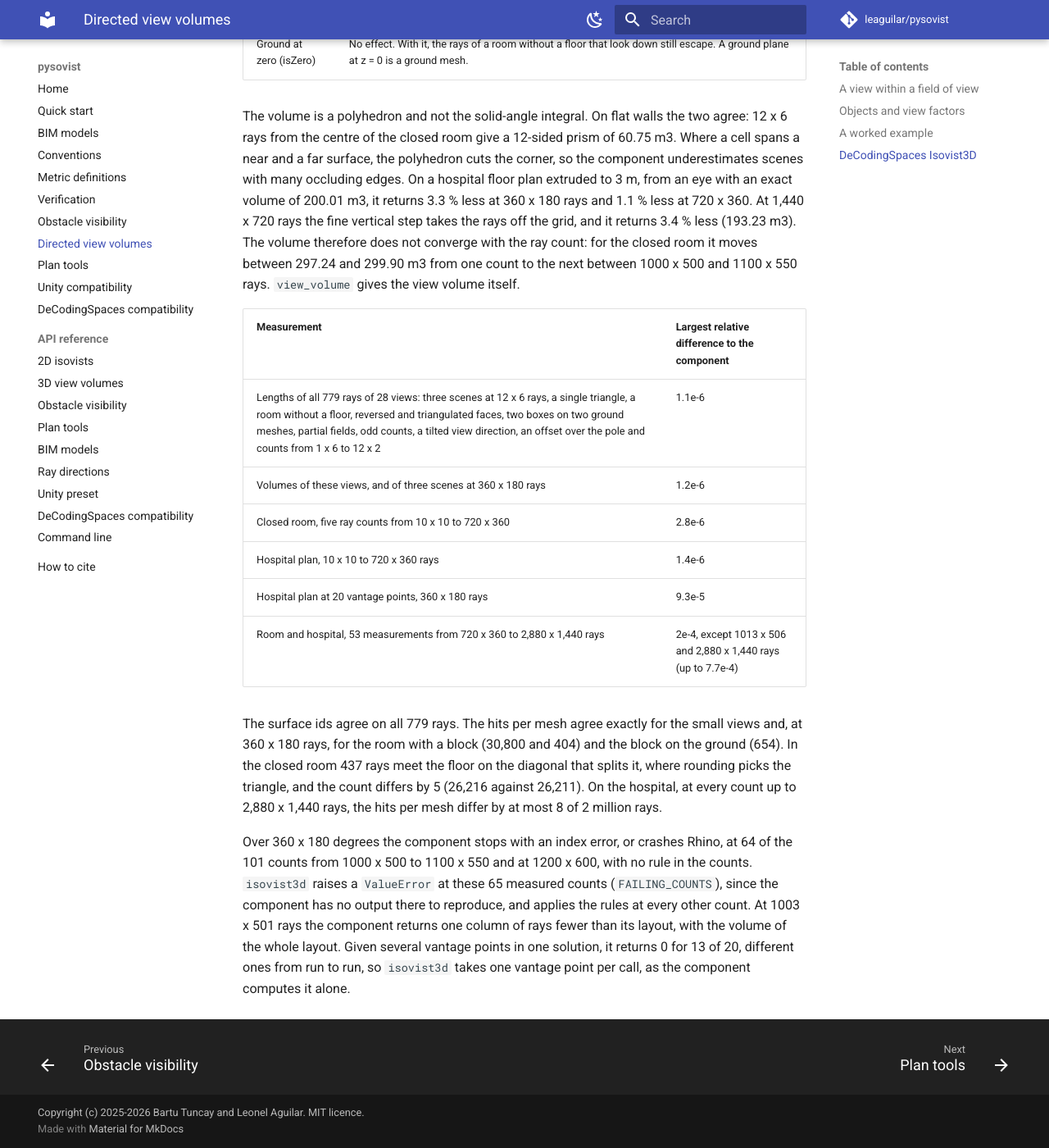
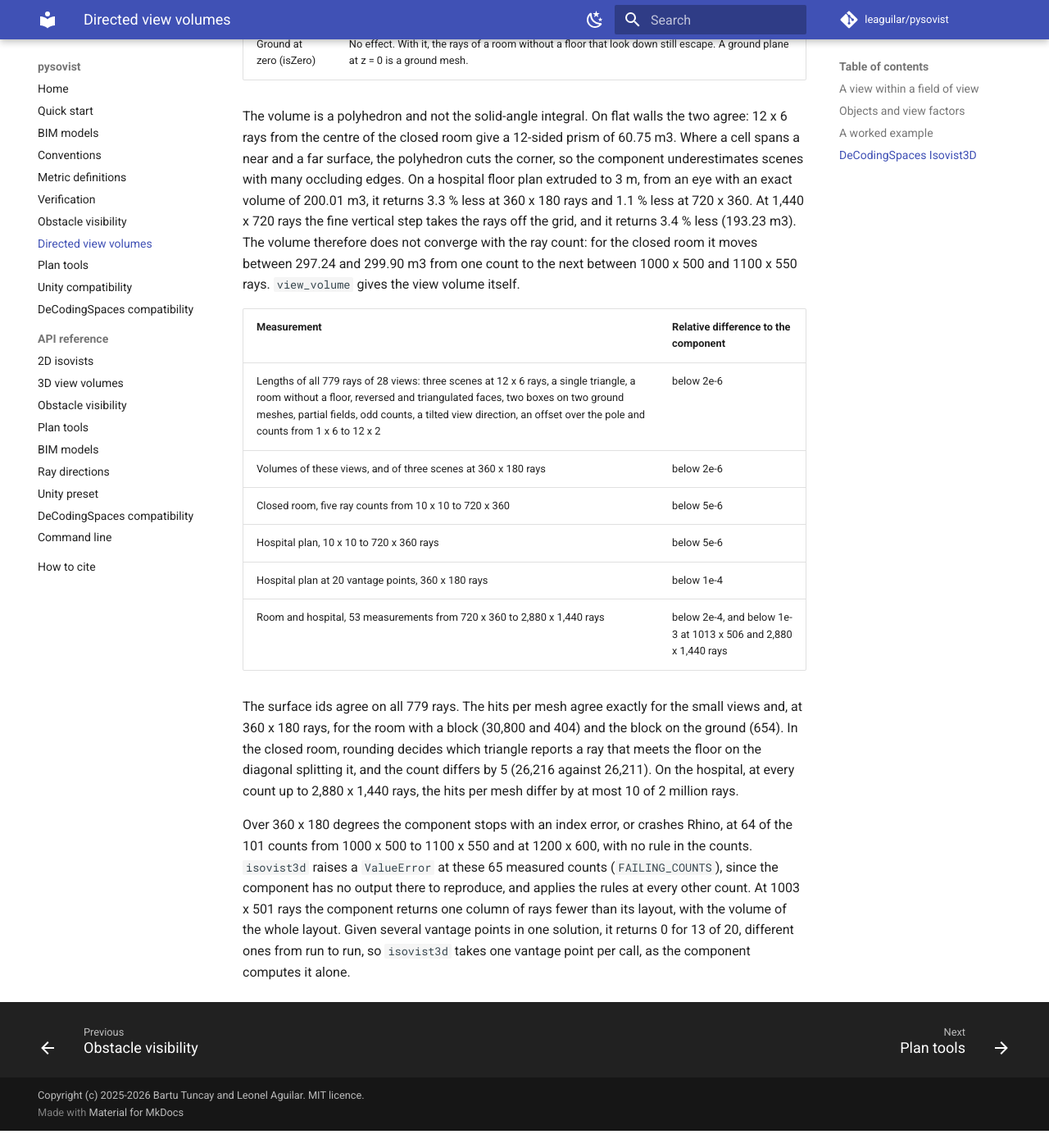
Before and after one commit to leaguilar/pysovist, an MkDocs documentation site: the page built from docs/directed-volumes.md, in a window 1280 px wide and 1400 px high, scrolled down 3804 px. Shown: the whole window at 82% size. Built offline with MkDocs 1.6.1 and Material for MkDocs 9.7.7, drawn with Linux system fonts in a browser that asks for light colours; comment, search, counter and statistics services are not loaded; after the commit the page ends 5183 px from its top, so only the background shows below that.

Commit message:
Assert the Isovist3D agreement the documentation states
The parity tests assert the bounds the directed-volumes page gives: lengths and
small-view volumes below 2e-6, the room and hospital series below 5e-6, the 20
vantage points below 1e-4, and the hits per mesh at 360 x 180 rays. The page
no longer counts tie rays on the room's floor diagonal, a number that depends
on the tolerance of the test.

```diff
--- a/docs/directed-volumes.md
+++ b/docs/directed-volumes.md
@@ -103,15 +103,15 @@ The component's rules, which differ from those of `view_volume`:
 
 The volume is a polyhedron and not the solid-angle integral. On flat walls the two agree: 12 x 6 rays from the centre of the closed room give a 12-sided prism of 60.75 m3. Where a cell spans a near and a far surface, the polyhedron cuts the corner, so the component underestimates scenes with many occluding edges. On a hospital floor plan extruded to 3 m, from an eye with an exact volume of 200.01 m3, it returns 3.3 % less at 360 x 180 rays and 1.1 % less at 720 x 360. At 1,440 x 720 rays the fine vertical step takes the rays off the grid, and it returns 3.4 % less (193.23 m3). The volume therefore does not converge with the ray count: for the closed room it moves between 297.24 and 299.90 m3 from one count to the next between 1000 x 500 and 1100 x 550 rays. `view_volume` gives the view volume itself.
 
-| Measurement | Largest relative difference to the component |
+| Measurement | Relative difference to the component |
 |---|---|
-| Lengths of all 779 rays of 28 views: three scenes at 12 x 6 rays, a single triangle, a room without a floor, reversed and triangulated faces, two boxes on two ground meshes, partial fields, odd counts, a tilted view direction, an offset over the pole and counts from 1 x 6 to 12 x 2 | 1.1e-6 |
-| Volumes of these views, and of three scenes at 360 x 180 rays | 1.2e-6 |
-| Closed room, five ray counts from 10 x 10 to 720 x 360 | 2.8e-6 |
-| Hospital plan, 10 x 10 to 720 x 360 rays | 1.4e-6 |
-| Hospital plan at 20 vantage points, 360 x 180 rays | 9.3e-5 |
-| Room and hospital, 53 measurements from 720 x 360 to 2,880 x 1,440 rays | 2e-4, except 1013 x 506 and 2,880 x 1,440 rays (up to 7.7e-4) |
+| Lengths of all 779 rays of 28 views: three scenes at 12 x 6 rays, a single triangle, a room without a floor, reversed and triangulated faces, two boxes on two ground meshes, partial fields, odd counts, a tilted view direction, an offset over the pole and counts from 1 x 6 to 12 x 2 | below 2e-6 |
+| Volumes of these views, and of three scenes at 360 x 180 rays | below 2e-6 |
+| Closed room, five ray counts from 10 x 10 to 720 x 360 | below 5e-6 |
+| Hospital plan, 10 x 10 to 720 x 360 rays | below 5e-6 |
+| Hospital plan at 20 vantage points, 360 x 180 rays | below 1e-4 |
+| Room and hospital, 53 measurements from 720 x 360 to 2,880 x 1,440 rays | below 2e-4, and below 1e-3 at 1013 x 506 and 2,880 x 1,440 rays |
 
-The surface ids agree on all 779 rays. The hits per mesh agree exactly for the small views and, at 360 x 180 rays, for the room with a block (30,800 and 404) and the block on the ground (654). In the closed room 437 rays meet the floor on the diagonal that splits it, where rounding picks the triangle, and the count differs by 5 (26,216 against 26,211). On the hospital, at every count up to 2,880 x 1,440 rays, the hits per mesh differ by at most 8 of 2 million rays.
+The surface ids agree on all 779 rays. The hits per mesh agree exactly for the small views and, at 360 x 180 rays, for the room with a block (30,800 and 404) and the block on the ground (654). In the closed room, rounding decides which triangle reports a ray that meets the floor on the diagonal splitting it, and the count differs by 5 (26,216 against 26,211). On the hospital, at every count up to 2,880 x 1,440 rays, the hits per mesh differ by at most 10 of 2 million rays.
 
 Over 360 x 180 degrees the component stops with an index error, or crashes Rhino, at 64 of the 101 counts from 1000 x 500 to 1100 x 550 and at 1200 x 600, with no rule in the counts. `isovist3d` raises a `ValueError` at these 65 measured counts (`FAILING_COUNTS`), since the component has no output there to reproduce, and applies the rules at every other count. At 1003 x 501 rays the component returns one column of rays fewer than its layout, with the volume of the whole layout. Given several vantage points in one solution, it returns 0 for 13 of 20, different ones from run to run, so `isovist3d` takes one vantage point per call, as the component computes it alone.
```
Also changed, not shown: 1 other file.
